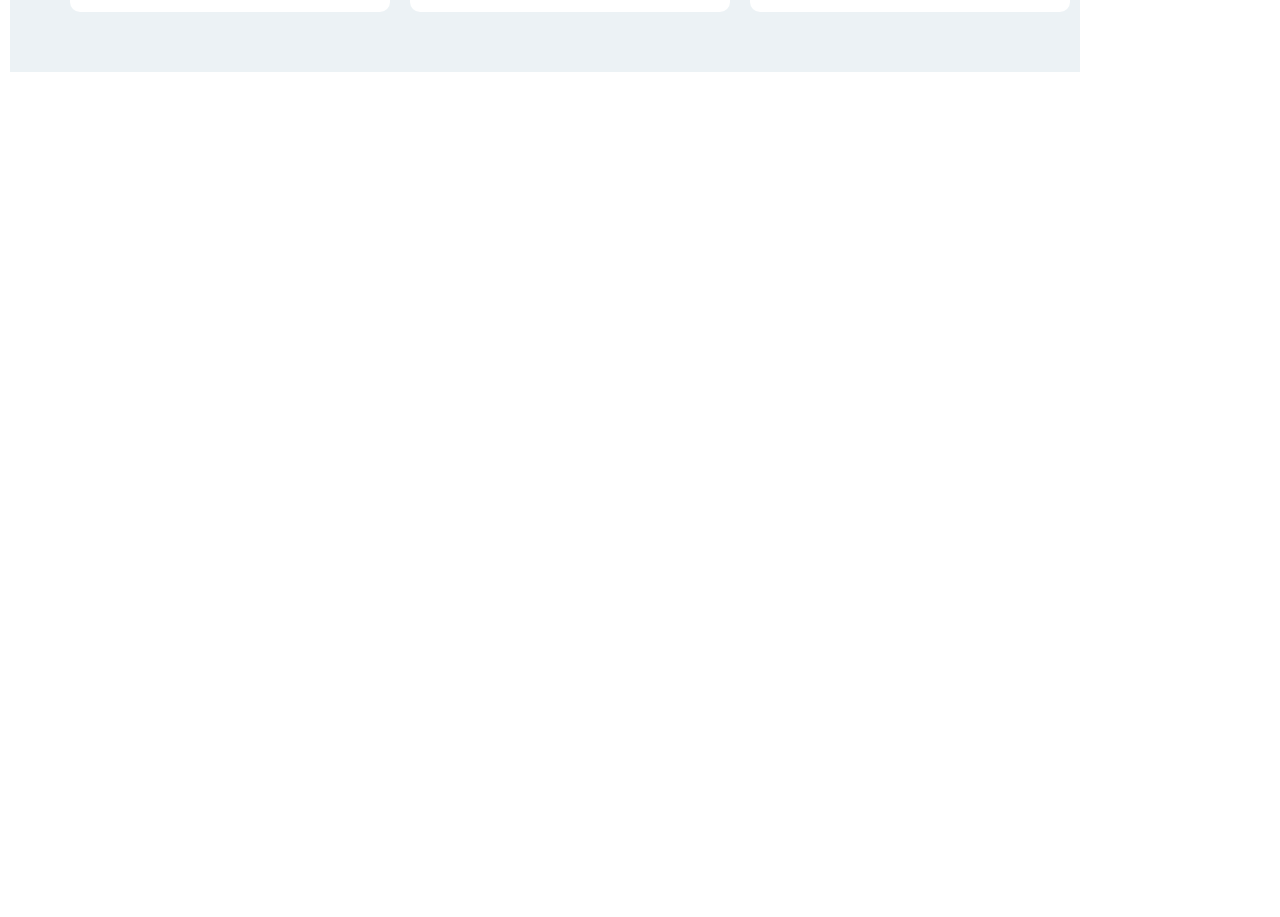
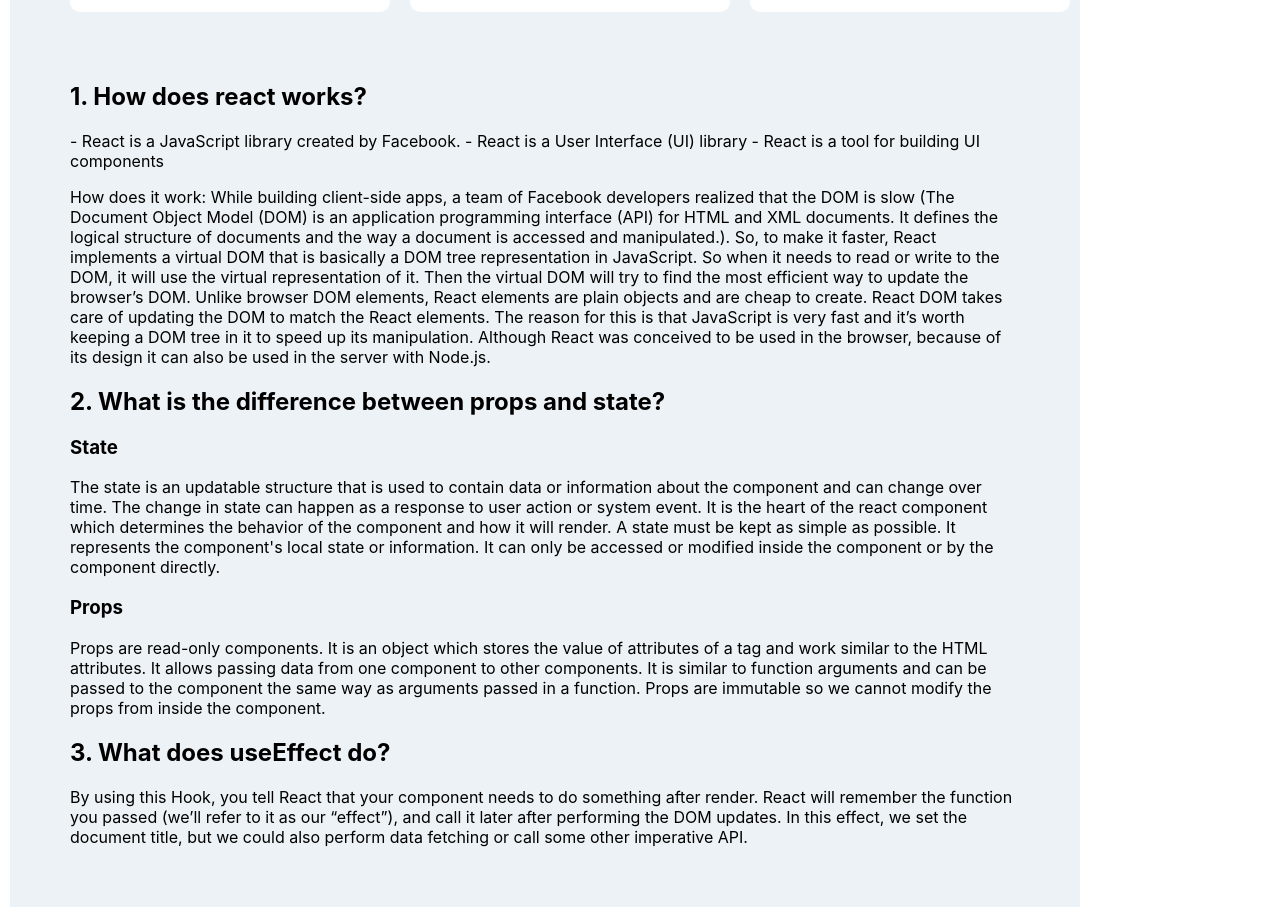
Before and after one commit to Anas-Mahmud/elstar, a React (Create React App) app: page / in a window 1280 px wide. Shown: the part 1080-1997 px from the top of the page. Before the commit the page ends 1162 px from the top, so only its background shows below. Built offline with nearby package versions, Linux system fonts and the light colour scheme.

Commit message:
blog added

```diff
--- /dev/null
+++ b/src/components/Blog/Blog.css
@@ -0,0 +1,3 @@
+.blog {
+    margin: 60px;
+}
--- /dev/null
+++ b/src/components/Blog/Blog.js
@@ -0,0 +1,33 @@
+import React from 'react';
+import './Blog.css'
+
+const Blog = () => {
+    return (
+        <div className='blog'>
+            <div>
+                <h2>1. How does react works?</h2>
+                <p>- React is a JavaScript library created by Facebook.
+                    - React is a User Interface (UI) library
+                    - React is a tool for building UI components</p>
+                <p>
+                    How does it work: While building client-side apps, a team of Facebook developers realized that the DOM is slow (The Document Object Model (DOM) is an application programming interface (API) for HTML and XML documents. It defines the logical structure of documents and the way a document is accessed and manipulated.). So, to make it faster, React implements a virtual DOM that is basically a DOM tree representation in JavaScript. So when it needs to read or write to the DOM, it will use the virtual representation of it. Then the virtual DOM will try to find the most efficient way to update the browser’s DOM.
+                    Unlike browser DOM elements, React elements are plain objects and are cheap to create. React DOM takes care of updating the DOM to match the React elements. The reason for this is that JavaScript is very fast and it’s worth keeping a DOM tree in it to speed up its manipulation.
+                    Although React was conceived to be used in the browser, because of its design it can also be used in the server with Node.js.
+                </p>
+            </div>
+            <div>
+                <h2>2. What is the difference between props and state?</h2>
+                <p><h3>State</h3>
+                    The state is an updatable structure that is used to contain data or information about the component and can change over time. The change in state can happen as a response to user action or system event. It is the heart of the react component which determines the behavior of the component and how it will render. A state must be kept as simple as possible. It represents the component's local state or information. It can only be accessed or modified inside the component or by the component directly.
+                    <h3>Props</h3>
+                    Props are read-only components. It is an object which stores the value of attributes of a tag and work similar to the HTML attributes. It allows passing data from one component to other components. It is similar to function arguments and can be passed to the component the same way as arguments passed in a function. Props are immutable so we cannot modify the props from inside the component.</p>
+            </div>
+            <div>
+                <h2>3. What does useEffect do?</h2>
+                <p>By using this Hook, you tell React that your component needs to do something after render. React will remember the function you passed (we’ll refer to it as our “effect”), and call it later after performing the DOM updates. In this effect, we set the document title, but we could also perform data fetching or call some other imperative API.</p>
+            </div>
+        </div>
+    );
+};
+
+export default Blog;
--- a/src/components/Home/Home.js
+++ b/src/components/Home/Home.js
@@ -4,6 +4,7 @@ import { faStarHalfStroke } from '@fortawesome/free-solid-svg-icons';
 import Banner from '../Banner/Banner';
 import Card from '../Card/Card';
 import './Home.css'
+import Blog from '../Blog/Blog';
 
 const Home = () => {
     const [cards, setCard] = useState([]);
@@ -37,6 +38,7 @@ const Home = () => {
                         ></Card>)
                     }
                 </div>
+                <Blog></Blog>
             </div>
             <Banner card={activity}></Banner>
         </div>
```
